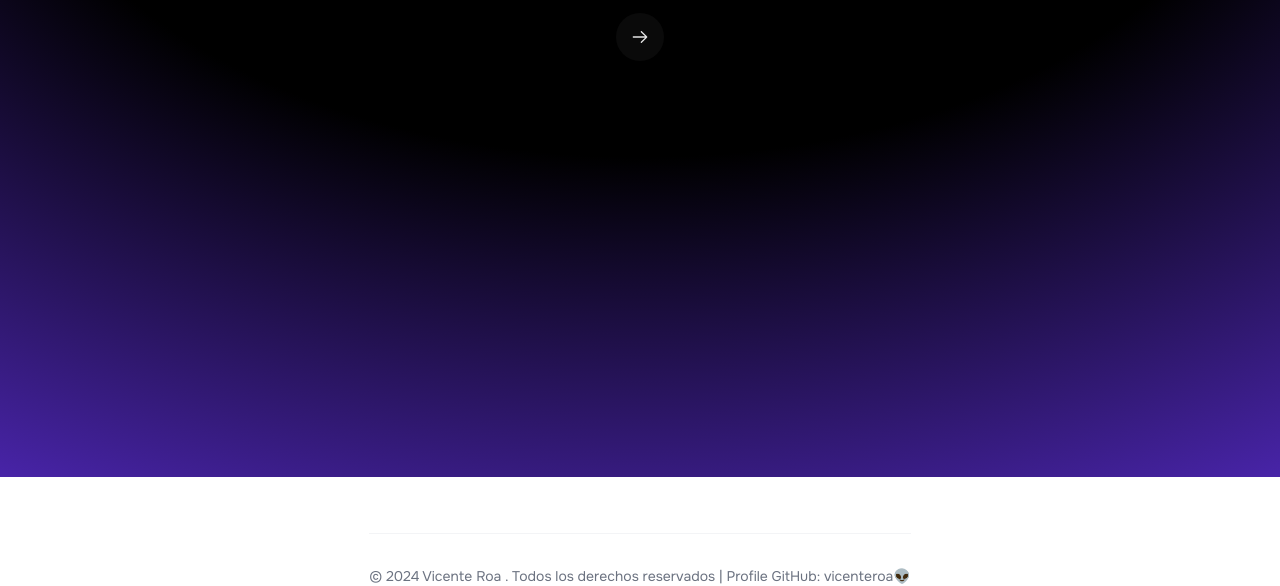
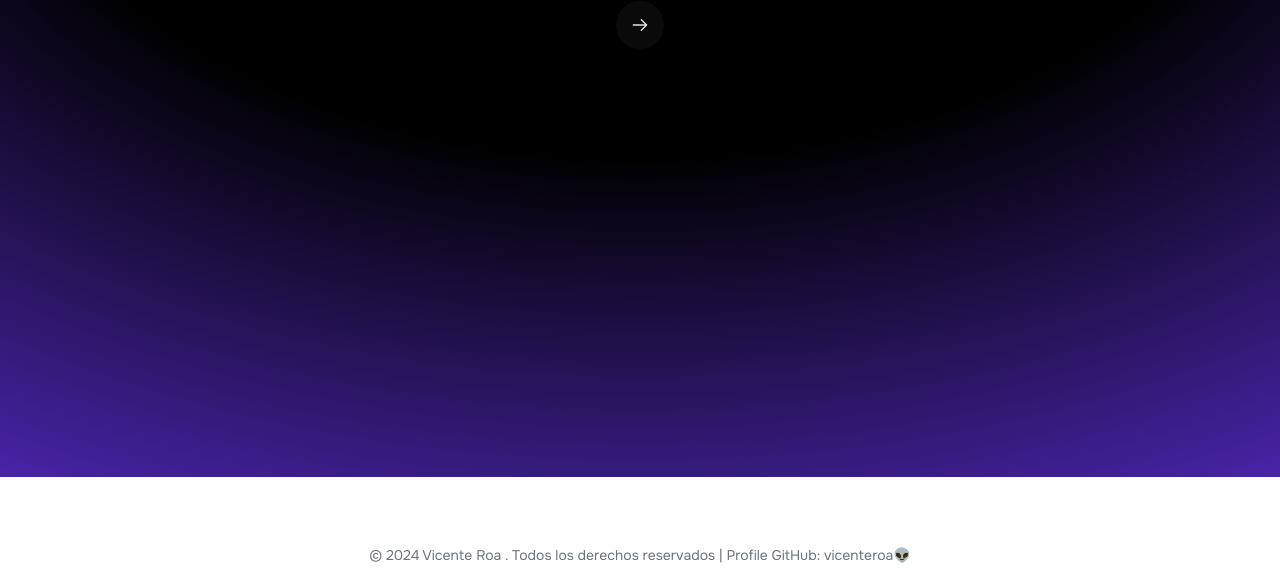
Before and after one commit to vicenteroa/Git-Commands, an Astro site: page / in a window 1280 px wide. Shown: the part 323-909 px from the top of the page. After the commit the page ends 888 px from the top, so only its background shows below. Built offline with nearby package versions, Linux system fonts and the light colour scheme; Astro itself is replaced by a stand-in of ours.

Commit message:
footer replaced

```diff
--- a/src/components/footer.astro
+++ b/src/components/footer.astro
@@ -1,10 +1,10 @@
-<footer class="relative top-72 m-10 ">
+<footer class="relative mt-96">
     <div class="max-w-screen-2xl mx-auto p-2 sm:p-6 lg:p-8 xl:p-12"></div>
         <div class="sm:flex sm:items-center sm:justify-between">
             <a href="https://flowbite.com/" class="flex items-center mb-4 sm:mb-0 space-x-3 rtl:space-x-reverse">
             </a>
         </div>
-         <hr class="border-gray-100 sm:mx-auto lg:my-8" />
+        <!-- <hr class="border-gray-100 sm:mx-auto lg:my-8" /> -->
         <span class="block text-sm text-gray-500 sm:text-center dark:text-gray-400">© 2024 <a href="about" class="hover:underline">Vicente Roa </a>. Todos los derechos reservados | Profile GitHub:  <a href=" https://github.com/vicenteroa" class="hover:underline"> vicenteroa👽</a></span>
     </div>
 </footer>
--- a/src/pages/index.astro
+++ b/src/pages/index.astro
@@ -6,7 +6,7 @@ import Footer from '../components/footer.astro';
 ---
 
 <Layout title="Git Commands">
-    <div class=" flex flex-col items-center max-h-full max-w-full px-5 py-10">
+    <div class=" flex flex-col items-center max-h-full max-w-full px-5 py-10 sm:w-screen lg:w-screen xl:w-screen">
         <Selector/>
         <Timeline/>
         <Footer/>
```
